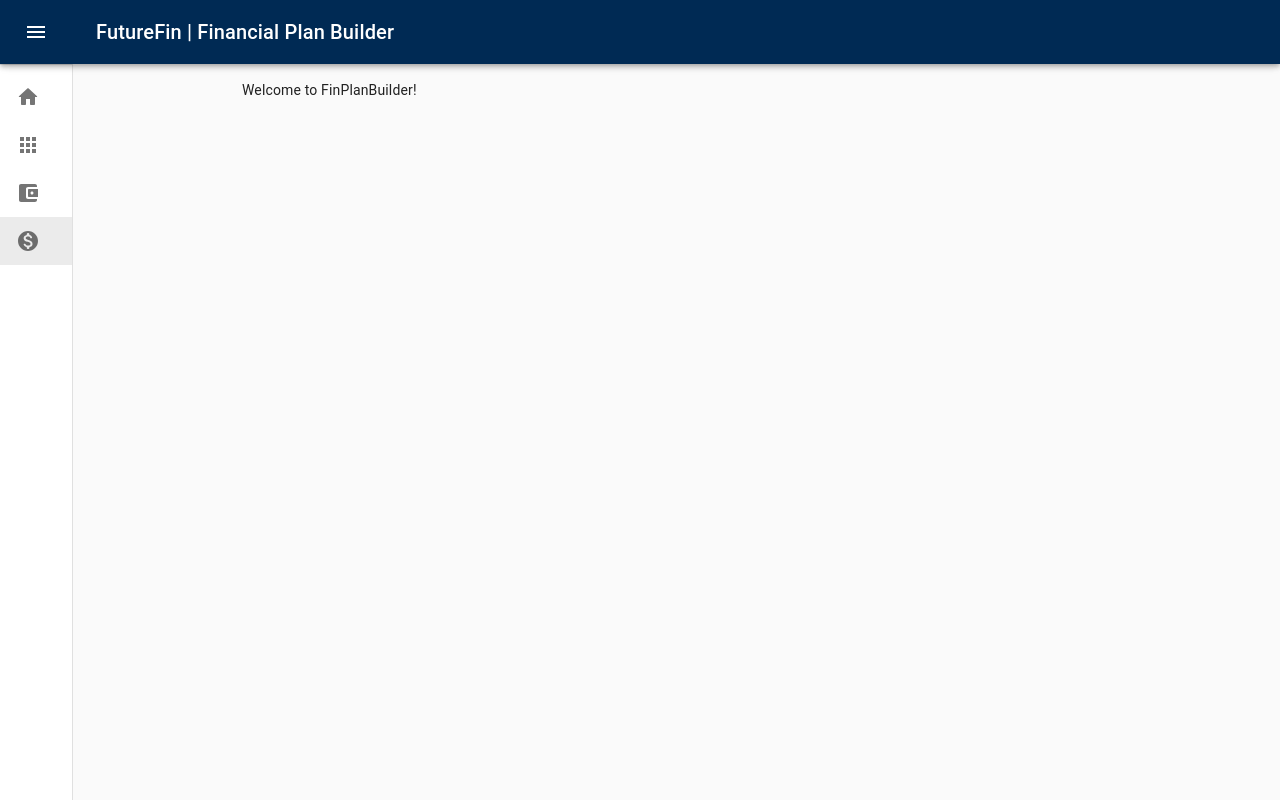
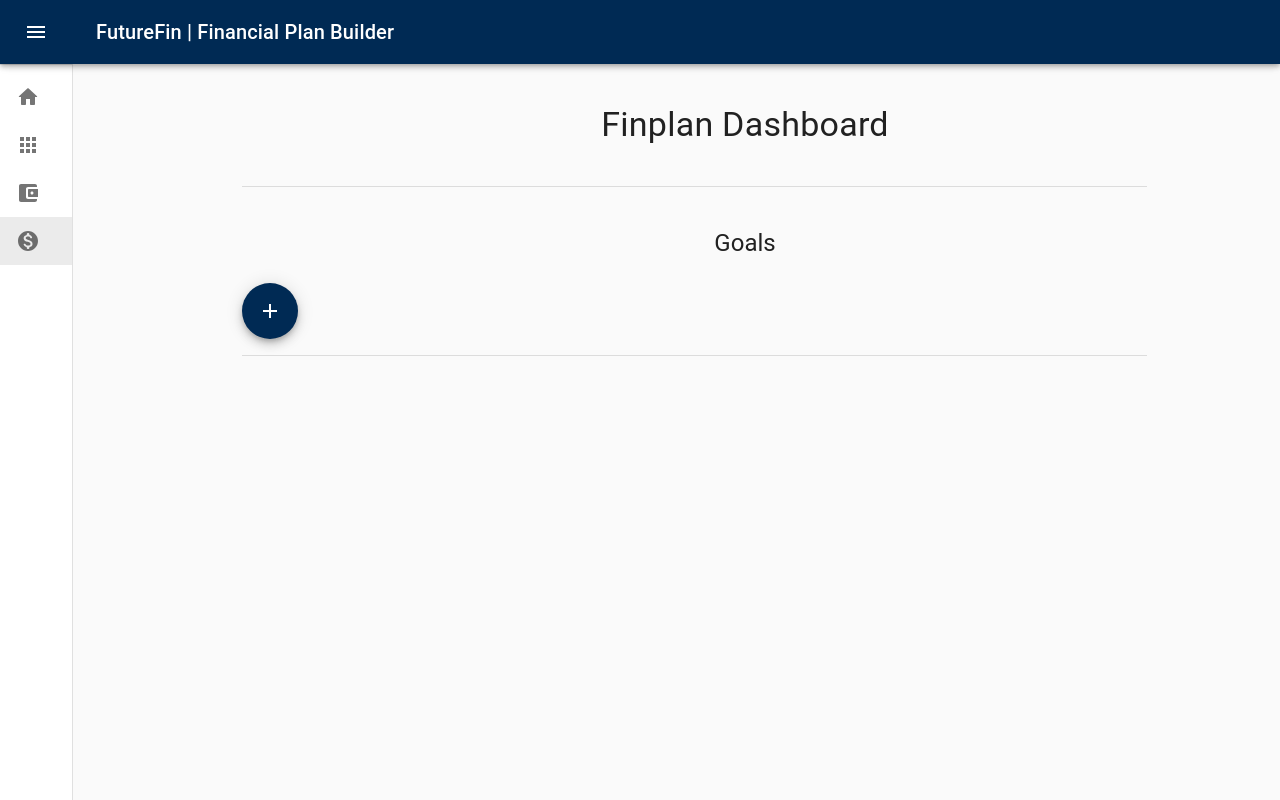
Before and after one commit to mudrila/future-fin, a Next.js app: page /apps/finplan in a window 1280 px wide. Built offline with nearby package versions, Linux system fonts and the light colour scheme.

Commit message:
Extract dashboards configuration, update FinPlan dashboard to use Dashboard component

```diff
--- /dev/null
+++ b/src/config/dashboards.js
@@ -0,0 +1,23 @@
+export const budgetDashbaordConfig = {
+  entityParts: [
+    {
+      name: "incomes"
+    },
+    {
+      name: "accounts"
+    },
+    {
+      name: "spendings"
+    }
+  ],
+  entityName: "budget"
+};
+
+export const finplanDashboardConfig = {
+  entityParts: [
+    {
+      name: "goals"
+    }
+  ],
+  entityName: "finplan"
+};
--- a/src/pages/apps/finplan/index.js
+++ b/src/pages/apps/finplan/index.js
@@ -1,5 +1,13 @@
-function FinPlanBuilder() {
-  return <div>Welcome to FinPlanBuilder!</div>;
+import { Dashboard } from "../../../ui-library";
+import { finplanDashboardConfig } from "../../../config/dashboards";
+
+function FinPlanDashboard() {
+  return (
+    <Dashboard
+      entityName={finplanDashboardConfig.entityName}
+      entityParts={finplanDashboardConfig.entityParts}
+    />
+  );
 }
 
-export default FinPlanBuilder;
+export default FinPlanDashboard;
--- /dev/null
+++ b/src/ui-library/templates/Dashboard/hooks/index.js
@@ -0,0 +1 @@
+export default function useDashbaord() {}
```
Also changed, not shown: src/pages/apps/budget/index.js (+7 -12 lines).
